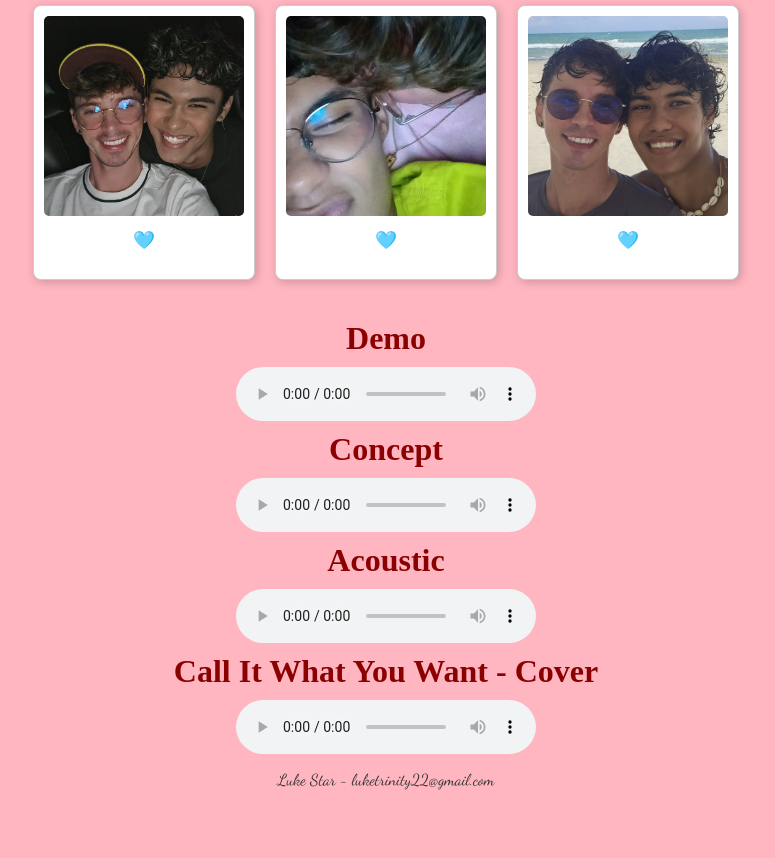
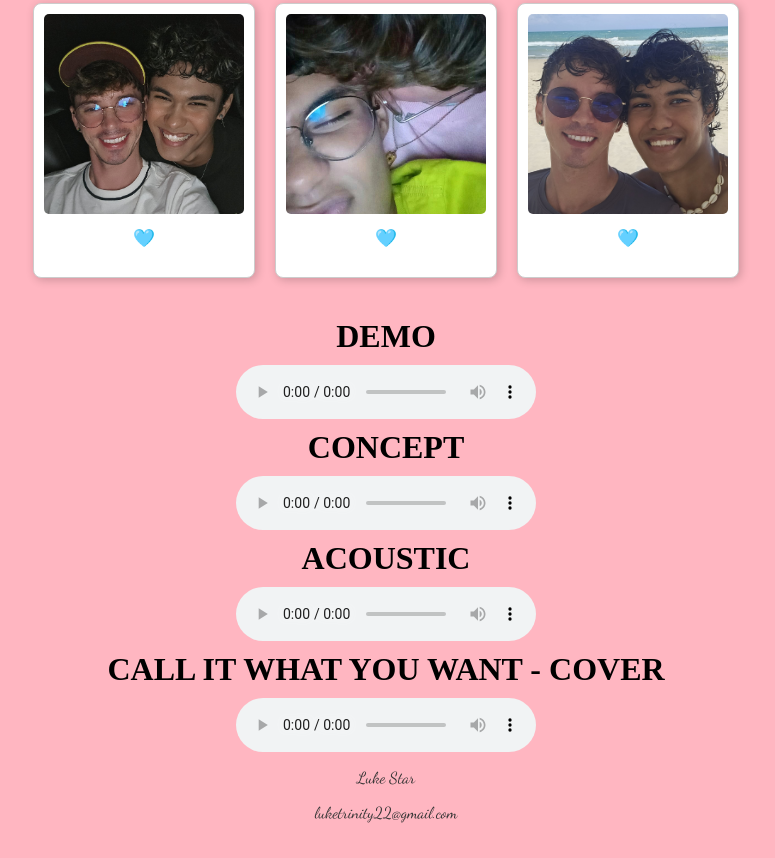
Before and after one commit to Luketrin/Luketrin.github.io, a plain HTML site: page index.html in a window 1280 px wide. Shown: the part 1470-2328 px from the top of the page, without its empty margins (254-1029 px from the left). Before the commit the page ends 2295 px from the top, so only its background shows below. Drawn offline with Linux system fonts and the light colour scheme.

Commit message:
Update index.html

```diff
--- a/index.html
+++ b/index.html
@@ -24,6 +24,7 @@
     }
 
     h1 {
+      font-family: 'OPTICaslonFive';
       margin: 0;
       font-size: 3rem;
       color: #8b0000;
@@ -33,7 +34,7 @@
       font-family: 'OPTICaslonFive';
       margin: 0;
       font-size: 2rem;
-      color: #8b0000;
+      color: black;
     }
 
     .lyrics {
@@ -148,27 +149,28 @@
   </div>
 
   <div class="music">
-    <h2>Demo</h2>
+    <h2>DEMO</h2>
     <audio controls>
       <source src="Luke - LIKE THAT - DEMO.m4a" type="audio/mpeg">
       Seu navegador não suporta áudio.
     </audio>
-    <h2>Concept</h2>
+    <h2>CONCEPT</h2>
     <audio controls>
       <source src="Luke - LIKE THAT - CONCEPT.m4a" type="audio/mpeg">
       Seu navegador não suporta áudio.
     </audio>
-    <h2>Acoustic</h2>
+    <h2>ACOUSTIC</h2>
     <audio controls>
       <source src="Luke - LIKE THAT - ACOUSTIC.m4a" type="audio/mpeg">
       Seu navegador não suporta áudio.
     </audio>
-     <h2>Call It What You Want - Cover</h2>
+     <h2>CALL IT WHAT YOU WANT - COVER</h2>
     <audio controls>
       <source src="Call_It_What_You_Want.mp3" type="audio/mpeg">
       Seu navegador não suporta áudio.
     </audio>
   </div>
-  <p>Luke Star - luketrinity22@gmail.com</p>
+  <p>Luke Star</p>
+  <p>luketrinity22@gmail.com</p>
 </body>
 </html>
```
